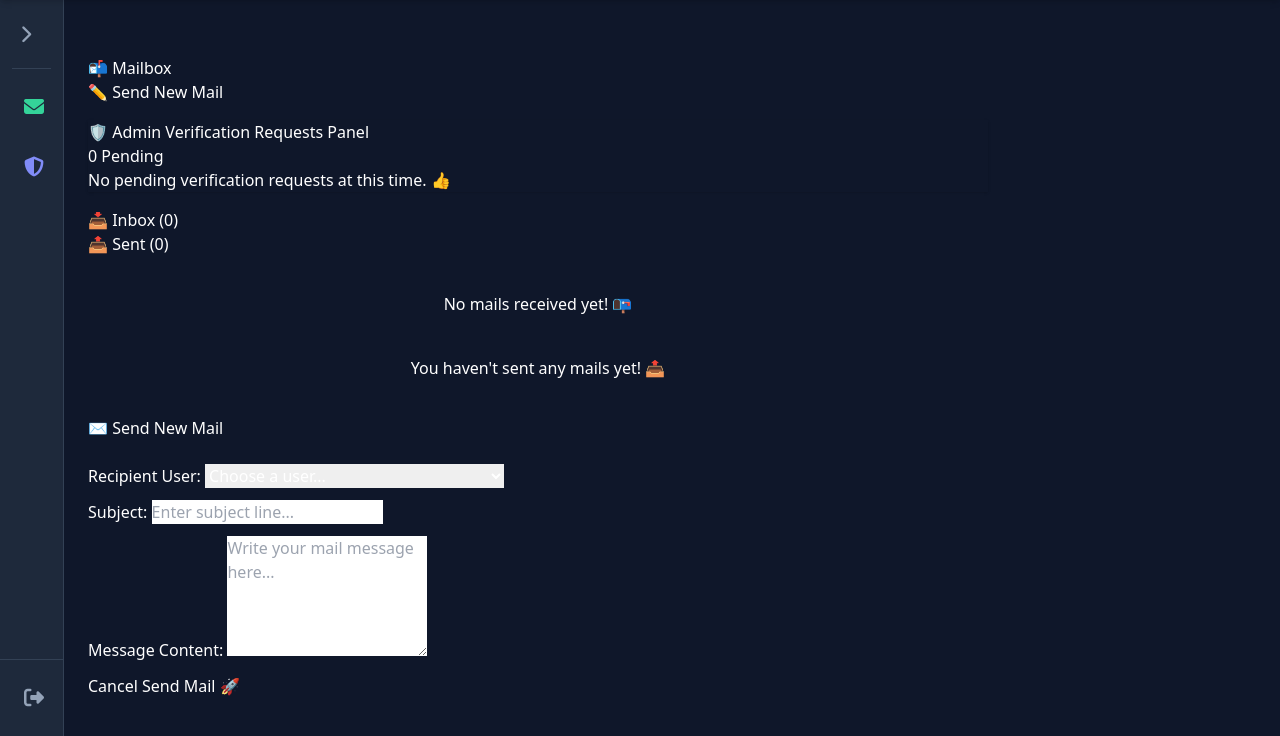
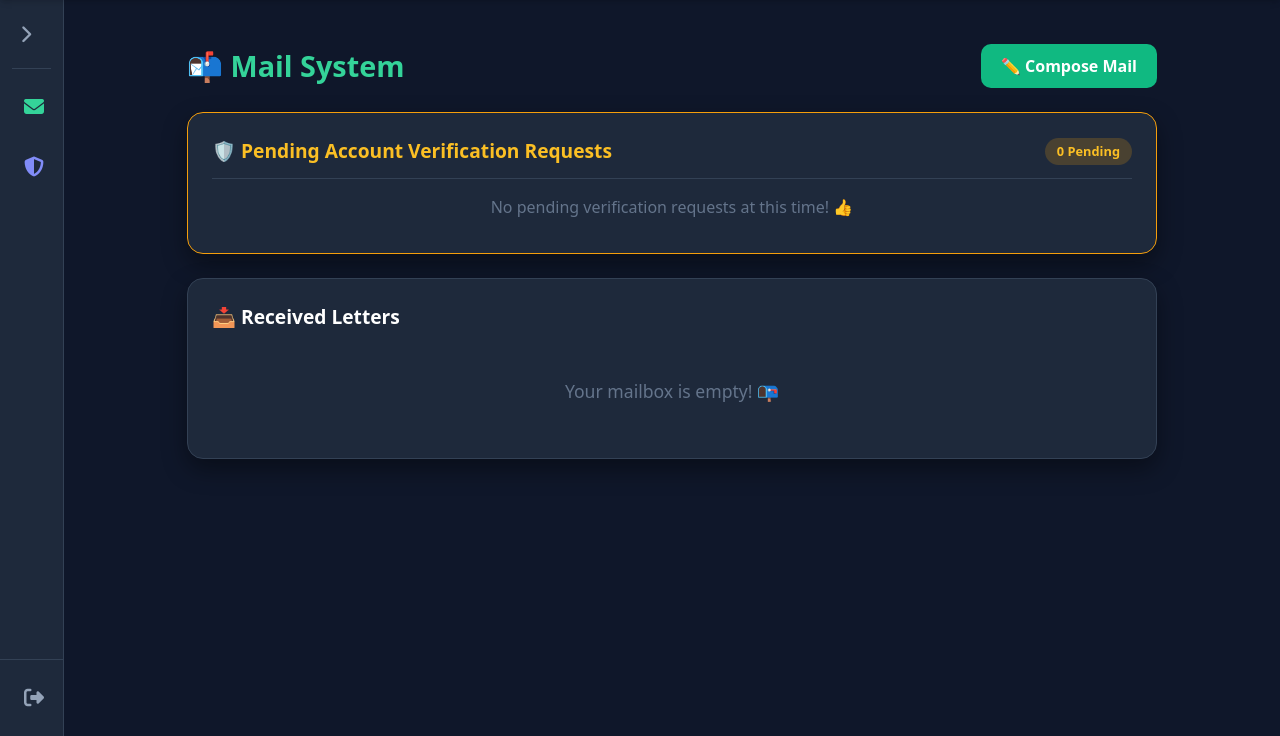
Before and after one commit to heinth123/minecraft-portal-, a Flask app: page /mailbox in a window 1280 px wide. Shown: the part 64-800 px from the top of the page. Run offline with Flask 3, Linux system fonts and the light colour scheme; a user stored in the database is signed in; data comes from the database, SQL or seed files in the repository; data that the repository does not hold is empty; some libraries are stand-ins or nearby versions.

Commit message:
Enhance mailbox styling and layout
Added modern dark styling and improved layout for the mailbox interface.

```diff
--- a/templates/mailbox.html
+++ b/templates/mailbox.html
@@ -1,226 +1,241 @@
 {% extends "base.html" %}
 
 {% block content %}
-<div class="container py-4" style="max-width: 900px;">
+<style>
+    /* Modern Dark Mailbox Styling */
+    .mailbox-container {
+        max-width: 1000px;
+        margin: 20px auto;
+        padding: 0 15px;
+        color: #f1f5f9;
+    }
 
-    <div class="d-flex justify-content-between align-items-center mb-4">
-        <h2>📬 Mailbox</h2>
-        <button class="btn btn-success" data-bs-toggle="modal" data-bs-target="#sendMailModal">
-            ✏️ Send New Mail
+    .glass-card {
+        background: #1e293b;
+        border: 1px solid #334155;
+        border-radius: 16px;
+        padding: 24px;
+        box-shadow: 0 10px 25px rgba(0,0,0,0.4);
+        margin-bottom: 24px;
+    }
+
+    /* Form Controls Styling */
+    .custom-input, .custom-select, .custom-textarea {
+        width: 100%;
+        background-color: #0f172a !important;
+        border: 1px solid #334155 !important;
+        color: #ffffff !important;
+        padding: 12px 16px;
+        border-radius: 10px;
+        font-size: 0.9rem;
+        outline: none;
+        transition: border-color 0.2s ease, box-shadow 0.2s ease;
+    }
+
+    .custom-input:focus, .custom-select:focus, .custom-textarea:focus {
+        border-color: #10b981 !important;
+        box-shadow: 0 0 0 2px rgba(16, 185, 129, 0.2) !important;
+    }
+
+    .custom-select option {
+        background-color: #0f172a;
+        color: #ffffff;
+    }
+
+    /* Buttons */
+    .btn-emerald {
+        background: #10b981;
+        color: white;
+        border: none;
+        padding: 10px 20px;
+        border-radius: 10px;
+        font-weight: 600;
+        cursor: pointer;
+        transition: background 0.2s;
+    }
+    .btn-emerald:hover {
+        background: #059669;
+    }
+
+    .btn-rose {
+        background: #f43f5e;
+        color: white;
+        border: none;
+        padding: 8px 16px;
+        border-radius: 10px;
+        font-weight: 600;
+        cursor: pointer;
+    }
+    .btn-rose:hover {
+        background: #e11d48;
+    }
+
+    /* Request Item Cards */
+    .req-card {
+        background: #0f172a;
+        border: 1px solid #334155;
+        border-radius: 12px;
+        padding: 16px;
+        margin-bottom: 12px;
+    }
+
+    .link-badge {
+        color: #38bdf8;
+        text-decoration: none;
+        background: rgba(56, 189, 248, 0.1);
+        padding: 4px 10px;
+        border-radius: 6px;
+        font-size: 0.8rem;
+        border: 1px solid rgba(56, 189, 248, 0.2);
+    }
+    .link-badge:hover {
+        background: rgba(56, 189, 248, 0.2);
+    }
+</style>
+
+<div class="mailbox-container">
+
+    <!-- Title Bar -->
+    <div style="display: flex; justify-content: space-between; align-items: center; margin-bottom: 24px;">
+        <h1 style="font-size: 1.8rem; font-weight: 700; color: #34d399; margin: 0; display: flex; align-items: center; gap: 10px;">
+            📬 Mail System
+        </h1>
+        <button class="btn-emerald" onclick="document.getElementById('sendMailModal').style.display='flex'">
+            ✏️ Compose Mail
         </button>
     </div>
 
-    <!-- ADMIN VERIFICATION REQUESTS PANEL -->
+    <!-- 🛡️ ADMIN VERIFICATION REVIEW PANEL -->
     {% if current_user.is_admin %}
-        <div class="card bg-dark text-white border-warning mb-4 shadow">
-            <div class="card-header border-warning d-flex justify-content-between align-items-center">
-                <h5 class="mb-0 text-warning">🛡️ Admin Verification Requests Panel</h5>
-                <span class="badge bg-warning text-dark">{{ pending_verifications|length }} Pending</span>
-            </div>
-            <div class="card-body">
-                {% if pending_verifications %}
-                    <div class="table-responsive">
-                        <table class="table table-dark table-hover align-middle mb-0">
-                            <thead>
-                                <tr>
-                                    <th>User</th>
-                                    <th>Real Name / Age</th>
-                                    <th>Reason</th>
-                                    <th>Face Photo</th>
-                                    <th>Links</th>
-                                    <th>Action</th>
-                                </tr>
-                            </thead>
-                            <tbody>
-                                {% for req in pending_verifications %}
-                                    <tr>
-                                        <td>
-                                            <a href="{{ url_for('profile', username=req.user.username) }}" class="text-info fw-bold text-decoration-none">
-                                                @{{ req.user.username }}
-                                            </a>
-                                        </td>
-                                        <td>
-                                            <div>{{ req.real_name }}</div>
-                                            <small class="text-muted">Age: {{ req.age }} | Nick: {{ req.nickname or 'N/A' }}</small>
-                                        </td>
-                                        <td>
-                                            <span class="badge bg-secondary">{{ req.reason_choice }}</span>
-                                            {% if req.reason_other %}
-                                                <div class="small text-muted mt-1">{{ req.reason_other }}</div>
-                                            {% endif %}
-                                        </td>
-                                        <td>
-                                            {% if req.face_photo_url %}
-                                                <a href="{{ req.face_photo_url }}" target="_blank">
-                                                    <img src="{{ req.face_photo_url }}" class="rounded border border-secondary" style="width: 45px; height: 45px; object-fit: cover;">
-                                                </a>
-                                            {% else %}
-                                                <span class="text-muted">No photo</span>
-                                            {% endif %}
-                                        </td>
-                                        <td>
-                                            <small>
-                                                {% if req.link_1 %}<a href="{{ req.link_1 }}" target="_blank" class="text-info">Link 1</a>{% endif %}
-                                                {% if req.link_2 %}| <a href="{{ req.link_2 }}" target="_blank" class="text-info">Link 2</a>{% endif %}
-                                                {% if req.link_3 %}| <a href="{{ req.link_3 }}" target="_blank" class="text-info">Link 3</a>{% endif %}
-                                            </small>
-                                        </td>
-                                        <td>
-                                            <div class="d-flex gap-1">
-                                                <form action="{{ url_for('verify_action', req_id=req.id) }}" method="POST">
-                                                    <input type="hidden" name="action" value="approve">
-                                                    <button type="submit" class="btn btn-sm btn-success">Approve ✅</button>
-                                                </form>
-
-                                                <button class="btn btn-sm btn-danger" data-bs-toggle="modal" data-bs-target="#rejectModal{{ req.id }}">Reject ❌</button>
+    <div class="glass-card" style="border-color: #f59e0b;">
+        <div style="display: flex; justify-content: space-between; align-items: center; margin-bottom: 16px; border-bottom: 1px solid #334155; padding-bottom: 12px;">
+            <h2 style="font-size: 1.2rem; font-weight: 700; color: #fbbf24; margin: 0; display: flex; align-items: center; gap: 8px;">
+                🛡️ Pending Account Verification Requests
+            </h2>
+            <span style="background: rgba(245, 158, 11, 0.2); color: #fbbf24; padding: 4px 12px; border-radius: 20px; font-weight: 600; font-size: 0.8rem;">
+                {{ pending_verifications|length }} Pending
+            </span>
         </div>
 
-                                            <!-- Reject Reason Modal -->
-                                            <div class="modal fade" id="rejectModal{{ req.id }}" tabindex="-1">
-                                                <div class="modal-dialog modal-dialog-centered text-dark">
-                                                    <div class="modal-content bg-dark text-white border-danger">
-                                                        <form action="{{ url_for('verify_action', req_id=req.id) }}" method="POST">
-                                                            <input type="hidden" name="action" value="reject">
-                                                            <div class="modal-header border-danger">
-                                                                <h5 class="modal-title">Reject Verification Request</h5>
-                                                                <button type="button" class="btn-close btn-close-white" data-bs-dismiss="modal"></button>
-                                                            </div>
-                                                            <div class="modal-body">
-                                                                <p>Providing a reason for rejecting @{{ req.user.username }}'s request:</p>
-                                                                <textarea name="reason" class="form-control bg-secondary text-white" rows="3" placeholder="Explain why this request is rejected..." required></textarea>
-                                                            </div>
-                                                            <div class="modal-footer border-danger">
-                                                                <button type="button" class="btn btn-secondary" data-bs-dismiss="modal">Cancel</button>
-                                                                <button type="submit" class="btn btn-danger">Confirm Reject</button>
-                                                            </div>
-                                                        </form>
+        {% if pending_verifications %}
+            <div style="display: flex; flex-direction: column; gap: 12px;">
+                {% for req in pending_verifications %}
+                <div class="req-card">
+                    <!-- User Header -->
+                    <div style="display: flex; justify-content: space-between; align-items: center; margin-bottom: 12px; border-bottom: 1px solid #1e293b; padding-bottom: 8px;">
+                        <div style="display: flex; align-items: center; gap: 10px;">
+                            <img src="{{ req.user.safe_pfp }}" style="width: 40px; height: 40px; border-radius: 50%; object-fit: cover; border: 2px solid #10b981;">
+                            <div>
+                                <div style="font-weight: 700; color: white;">{{ req.user.nickname }} <span style="color: #94a3b8; font-weight: normal;">(@{{ req.user.username }})</span></div>
+                                <div style="font-size: 0.75rem; color: #64748b;">Submitted: {{ req.created_at.strftime('%Y-%m-%d %H:%M') if req.created_at else '' }}</div>
                             </div>
                         </div>
+                        <span style="background: #334155; color: #38bdf8; padding: 2px 8px; border-radius: 6px; font-size: 0.75rem; font-weight: 600;">
+                            Reason: {{ req.reason_choice }}
+                        </span>
                     </div>
 
-                                        </td>
-                                    </tr>
-                                {% endfor %}
-                            </tbody>
-                        </table>
-                    </div>
-                {% else %}
-                    <p class="text-muted mb-0">No pending verification requests at this time. 👍</p>
+                    <!-- Details Grid -->
+                    <div style="display: grid; grid-template-columns: repeat(auto-fit, minmax(200px, 1fr)); gap: 10px; font-size: 0.85rem; color: #cbd5e1; margin-bottom: 12px;">
+                        <div><strong style="color: #34d399;">Real Name:</strong> {{ req.real_name }}</div>
+                        <div><strong style="color: #34d399;">Age:</strong> {{ req.age }}</div>
+                        <div><strong style="color: #34d399;">Known Admin:</strong> {{ req.admin_known }}</div>
+                        {% if req.reason_other %}
+                        <div style="grid-column: 1 / -1;"><strong style="color: #34d399;">Note:</strong> {{ req.reason_other }}</div>
                         {% endif %}
                     </div>
+
+                    <!-- Links & Face Photo -->
+                    <div style="display: flex; flex-wrap: wrap; gap: 8px; align-items: center; margin-bottom: 16px;">
+                        {% if req.face_photo_url %}
+                        <a href="{{ req.face_photo_url }}" target="_blank" class="link-badge" style="color: #34d399; border-color: rgba(52, 211, 153, 0.3);">
+                            📷 View Face Photo
+                        </a>
+                        {% endif %}
+                        {% if req.link_1 %}<a href="{{ req.link_1 }}" target="_blank" class="link-badge">Link 1 🔗</a>{% endif %}
+                        {% if req.link_2 %}<a href="{{ req.link_2 }}" target="_blank" class="link-badge">Link 2 🔗</a>{% endif %}
+                        {% if req.link_3 %}<a href="{{ req.link_3 }}" target="_blank" class="link-badge">Link 3 🔗</a>{% endif %}
+                        {% if req.link_4 %}<a href="{{ req.link_4 }}" target="_blank" class="link-badge">Link 4 🔗</a>{% endif %}
+                        {% if req.link_5 %}<a href="{{ req.link_5 }}" target="_blank" class="link-badge">Link 5 🔗</a>{% endif %}
                     </div>
-    {% endif %}
 
-    <!-- MAIL TABS -->
-    <ul class="nav nav-tabs mb-4 border-secondary" id="mailTabs" role="tablist">
-        <li class="nav-item" role="presentation">
-            <button class="nav-link active text-white fw-bold" id="inbox-tab" data-bs-toggle="tab" data-bs-target="#inbox" type="button" role="tab">
-                📥 Inbox ({{ received_mails|length }})
-            </button>
-        </li>
-        <li class="nav-item" role="presentation">
-            <button class="nav-link text-white fw-bold" id="sent-tab" data-bs-toggle="tab" data-bs-target="#sent" type="button" role="tab">
-                📤 Sent ({{ sent_mails|length }})
-            </button>
-        </li>
-    </ul>
-
-    <div class="tab-content" id="mailTabsContent">
-
-        <!-- INBOX -->
-        <div class="tab-pane fade show active" id="inbox" role="tabpanel">
-            {% if received_mails %}
-                <div class="list-group">
-                    {% for mail in received_mails %}
-                        <div class="list-group-item bg-dark text-white border-secondary mb-3 rounded shadow-sm">
-                            <div class="d-flex justify-content-between align-items-center mb-2">
-                                <div class="d-flex align-items-center gap-2">
-                                    <img src="{{ mail.sender.safe_pfp }}" class="rounded-circle" style="width: 35px; height: 35px; object-fit: cover;">
-                                    <div>
-                                        <strong class="text-success">{{ mail.sender.nickname }}</strong>
-                                        <small class="text-muted">(@{{ mail.sender.username }})</small>
-                                    </div>
-                                </div>
-                                <small class="text-muted">{{ mail.created_at.strftime('%Y-%m-%d %H:%M') }}</small>
-                            </div>
-                            <h5 class="text-warning mb-2">{{ mail.subject }}</h5>
-                            <p class="mb-0 text-light" style="white-space: pre-wrap;">{{ mail.content }}</p>
+                    <!-- Actions Form -->
+                    <form action="{{ url_for('verify_action', req_id=req.id) }}" method="POST" style="display: flex; gap: 8px; flex-wrap: wrap;">
+                        <input type="text" name="reason" placeholder="Optional rejection/approval reason..." class="custom-input" style="flex: 1; min-width: 200px; padding: 8px 12px;">
+                        <button type="submit" name="action" value="approve" class="btn-emerald">🟢 Approve</button>
+                        <button type="submit" name="action" value="reject" class="btn-rose">🔴 Reject</button>
+                    </form>
                 </div>
                 {% endfor %}
             </div>
         {% else %}
-                <div class="text-center text-muted py-5">
-                    <h5>No mails received yet! 📭</h5>
+            <p style="text-align: center; color: #64748b; margin: 10px 0;">No pending verification requests at this time! 👍</p>
+        {% endif %}
     </div>
     {% endif %}
+
+    <!-- Inbox List -->
+    <div class="glass-card">
+        <h2 style="font-size: 1.2rem; font-weight: 700; color: white; margin: 0 0 16px 0; display: flex; align-items: center; gap: 8px;">
+            📥 Received Letters
+        </h2>
+
+        {% if received_mails %}
+            <div style="display: flex; flex-direction: column; gap: 12px;">
+                {% for mail in received_mails %}
+                <div class="req-card">
+                    <div style="display: flex; justify-content: space-between; align-items: center; margin-bottom: 8px; border-bottom: 1px solid #1e293b; padding-bottom: 8px;">
+                        <div style="display: flex; align-items: center; gap: 10px;">
+                            <img src="{{ mail.sender.safe_pfp }}" style="width: 32px; height: 32px; border-radius: 50%; object-fit: cover;">
+                            <span style="font-weight: 700; color: #cbd5e1; font-size: 0.9rem;">{{ mail.sender.nickname }} <small style="color: #64748b;">(@{{ mail.sender.username }})</small></span>
                         </div>
-
-        <!-- SENT -->
-        <div class="tab-pane fade" id="sent" role="tabpanel">
-            {% if sent_mails %}
-                <div class="list-group">
-                    {% for mail in sent_mails %}
-                        <div class="list-group-item bg-dark text-white border-secondary mb-3 rounded shadow-sm">
-                            <div class="d-flex justify-content-between align-items-center mb-2">
-                                <div class="d-flex align-items-center gap-2">
-                                    <img src="{{ mail.receiver.safe_pfp }}" class="rounded-circle" style="width: 35px; height: 35px; object-fit: cover;">
-                                    <div>
-                                        <span class="text-muted">To:</span> <strong class="text-info">{{ mail.receiver.nickname }}</strong>
-                                        <small class="text-muted">(@{{ mail.receiver.username }})</small>
+                        <span style="font-size: 0.75rem; color: #64748b;">{{ mail.created_at.strftime('%Y-%m-%d %H:%M') if mail.created_at else '' }}</span>
                     </div>
-                                </div>
-                                <small class="text-muted">{{ mail.created_at.strftime('%Y-%m-%d %H:%M') }}</small>
-                            </div>
-                            <h5 class="text-warning mb-2">{{ mail.subject }}</h5>
-                            <p class="mb-0 text-light" style="white-space: pre-wrap;">{{ mail.content }}</p>
+                    <h4 style="margin: 0 0 6px 0; color: #34d399; font-size: 1rem;">📌 {{ mail.subject }}</h4>
+                    <p style="margin: 0; color: #e2e8f0; font-size: 0.9rem; white-space: pre-wrap; line-height: 1.5;">{{ mail.content }}</p>
                 </div>
                 {% endfor %}
             </div>
         {% else %}
-                <div class="text-center text-muted py-5">
-                    <h5>You haven't sent any mails yet! 📤</h5>
+            <div style="text-align: center; color: #64748b; padding: 30px 0;">
+                <p style="font-size: 1.1rem; margin: 0;">Your mailbox is empty! 📭</p>
             </div>
         {% endif %}
     </div>
 
 </div>
 
-</div>
+<!-- COMPOSE MAIL MODAL -->
+<div id="sendMailModal" style="display: none; position: fixed; top: 0; left: 0; width: 100%; height: 100%; background: rgba(0,0,0,0.8); justify-content: center; align-items: center; z-index: 1000;">
+    <div style="background: #1e293b; border: 1px solid #334155; padding: 24px; border-radius: 16px; width: 90%; max-width: 500px; color: white;">
+        <h3 style="margin-top: 0; color: #34d399; margin-bottom: 16px;">✉️ Send New Mail</h3>
 
-<!-- SEND MAIL MODAL -->
-<div class="modal fade" id="sendMailModal" tabindex="-1">
-    <div class="modal-dialog modal-dialog-centered">
-        <div class="modal-content bg-dark text-white border-success">
-            <form action="{{ url_for('mailbox') }}" method="POST">
-                <div class="modal-header border-success">
-                    <h5 class="modal-title text-success">✉️ Send New Mail</h5>
-                    <button type="button" class="btn-close btn-close-white" data-bs-dismiss="modal"></button>
-                </div>
-                <div class="modal-body">
-                    <div class="mb-3">
-                        <label class="form-label">Recipient User:</label>
-                        <select name="receiver_id" class="form-select bg-secondary text-white" required>
-                            <option value="" disabled selected>Choose a user...</option>
+        <form action="{{ url_for('mailbox') }}" method="POST" style="display: flex; flex-direction: column; gap: 14px;">
+            <div>
+                <label style="display: block; font-size: 0.8rem; color: #94a3b8; margin-bottom: 4px; font-weight: 600;">RECIPIENT</label>
+                <select name="receiver_id" class="custom-select" required>
+                    <option value="" disabled selected>Select Player...</option>
                     {% for u in all_users %}
-                                <option value="{{ u.id }}">@{{ u.username }} ({{ u.nickname }})</option>
+                        <option value="{{ u.id }}">{{ u.nickname }} (@{{ u.username }})</option>
                     {% endfor %}
                 </select>
             </div>
-                    <div class="mb-3">
-                        <label class="form-label">Subject:</label>
-                        <input type="text" name="subject" class="form-control bg-secondary text-white" placeholder="Enter subject line..." required>
+
+            <div>
+                <label style="display: block; font-size: 0.8rem; color: #94a3b8; margin-bottom: 4px; font-weight: 600;">SUBJECT</label>
+                <input type="text" name="subject" placeholder="Mail subject..." class="custom-input" required>
             </div>
-                    <div class="mb-3">
-                        <label class="form-label">Message Content:</label>
-                        <textarea name="content" class="form-control bg-secondary text-white" rows="5" placeholder="Write your mail message here..." required></textarea>
+
+            <div>
+                <label style="display: block; font-size: 0.8rem; color: #94a3b8; margin-bottom: 4px; font-weight: 600;">MESSAGE</label>
+                <textarea name="content" rows="4" placeholder="Write your message here..." class="custom-textarea" required></textarea>
             </div>
-                </div>
-                <div class="modal-footer border-success">
-                    <button type="button" class="btn btn-secondary" data-bs-dismiss="modal">Cancel</button>
-                    <button type="submit" class="btn btn-success">Send Mail 🚀</button>
+
+            <div style="display: flex; justify-content: flex-end; gap: 10px; margin-top: 10px;">
+                <button type="button" onclick="document.getElementById('sendMailModal').style.display='none'" style="background: #475569; color: white; border: none; padding: 10px 18px; border-radius: 10px; cursor: pointer; font-weight: 600;">Cancel</button>
+                <button type="submit" class="btn-emerald">Send Mail 🚀</button>
             </div>
         </form>
     </div>
 </div>
-</div>
 {% endblock %}
```
Lines whose indentation alone changed are shown as unchanged.
